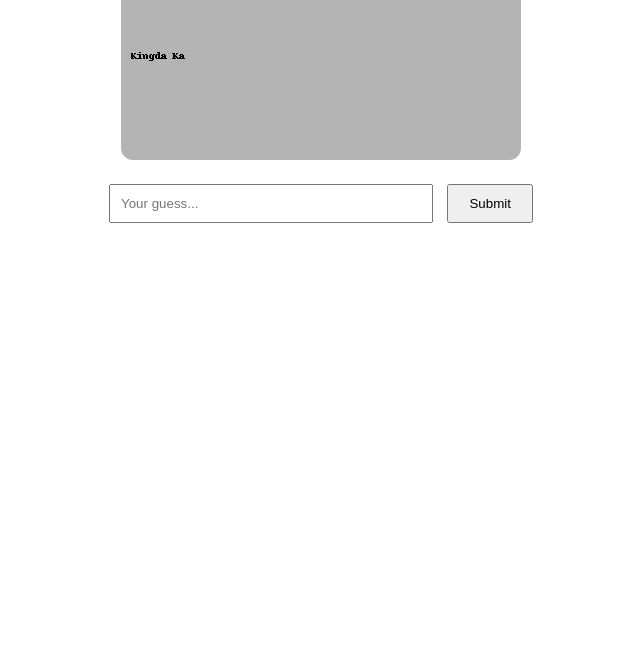
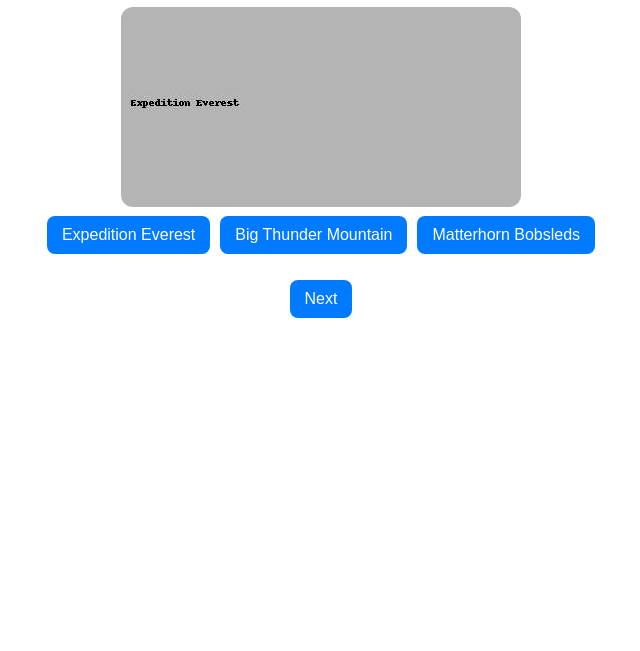
Before and after one commit to AxiisCoaster/guessthecoaster, a plain HTML site: page index.html in a window 1280 px wide. Shown: the part 149-800 px from the top of the page, without its empty margins (319-959 px from the left). Drawn offline with Linux system fonts and the light colour scheme.

Commit message:
Add files via upload

```diff
--- a/coasters.js
+++ b/coasters.js
@@ -1,39 +1,28 @@
+
 const coasters = [
   {
-    "name": "Expedition Everest",
-    "image": "img/everest.jpg",
-    "acceptedAnswers": [
-      "expedition everest",
-      "everest"
-    ]
+    image: "img/everest.jpg",
+    answer: "Expedition Everest",
+    options: ["Expedition Everest", "Big Thunder Mountain", "Matterhorn Bobsleds"]
   },
   {
-    "name": "Steel Vengeance",
-    "image": "img/steel.jpg",
-    "acceptedAnswers": [
-      "steel vengeance"
-    ]
+    image: "img/steel.jpg",
+    answer: "Steel Vengeance",
+    options: ["Steel Vengeance", "Iron Gwazi", "Zadra"]
   },
   {
-    "name": "Taron",
-    "image": "img/taron.jpg",
-    "acceptedAnswers": [
-      "taron"
-    ]
+    image: "img/taron.jpg",
+    answer: "Taron",
+    options: ["Taron", "Helix", "VelociCoaster"]
   },
   {
-    "name": "Shambhala",
-    "image": "img/shambhala.jpg",
-    "acceptedAnswers": [
-      "shambhala"
-    ]
+    image: "img/kingdaka.jpg",
+    answer: "Kingda Ka",
+    options: ["Top Thrill 2", "Kingda Ka", "Red Force"]
   },
   {
-    "name": "Kingda Ka",
-    "image": "img/kingdaka.jpg",
-    "acceptedAnswers": [
-      "kingda ka",
-      "kingdaka"
-    ]
+    image: "img/shambhala.jpg",
+    answer: "Shambhala",
+    options: ["Shambhala", "Silver Star", "Fury 325"]
   }
 ];
--- a/index.html
+++ b/index.html
@@ -2,25 +2,20 @@
 <!DOCTYPE html>
 <html lang="en">
 <head>
-  <meta charset="UTF-8">
-  <title>🎢 Guess the Coaster</title>
-  <style>
-    body { font-family: Arial, sans-serif; text-align: center; margin-top: 50px; }
-    #coaster-img { border-radius: 12px; margin-bottom: 20px; }
-    input { padding: 10px; width: 300px; }
-    button { padding: 10px 20px; margin-left: 10px; }
-    #feedback { margin-top: 20px; font-weight: bold; }
-  </style>
+  <meta charset="UTF-8" />
+  <meta name="viewport" content="width=device-width, initial-scale=1.0"/>
+  <title>Guess the Coaster</title>
+  <link rel="stylesheet" href="style.css">
 </head>
 <body>
-  <h1>🎢 Guess the Coaster</h1>
-  <img id="coaster-img" src="" alt="Coaster Image" width="400">
-  <div>
-    <input type="text" id="guess-input" placeholder="Your guess...">
-    <button onclick="checkGuess()">Submit</button>
+  <div class="container">
+    <button id="lang-toggle">FR</button>
+    <h1 id="game-title">Guess the Roller Coaster</h1>
+    <img id="coaster-img" src="img/everest.jpg" alt="Coaster" width="400"/>
+    <div class="choices" id="choices"></div>
+    <p id="feedback"></p>
+    <button id="next-btn">Next</button>
   </div>
-  <p id="feedback"></p>
-
   <script src="coasters.js"></script>
   <script src="script.js"></script>
 </body>
--- a/script.js
+++ b/script.js
@@ -1,30 +1,66 @@
 
 let current = 0;
+let lang = 'en';
 
-function loadCoaster() {
-  const img = document.getElementById("coaster-img");
-  const feedback = document.getElementById("feedback");
-  const input = document.getElementById("guess-input");
-  input.value = "";
-  feedback.textContent = "";
-  img.src = coasters[current].image;
+const translations = {
+  en: {
+    title: "Guess the Roller Coaster",
+    next: "Next",
+    correct: "Correct!",
+    wrong: "Try again",
+    langToggle: "FR"
+  },
+  fr: {
+    title: "Devine le Grand Huit",
+    next: "Suivant",
+    correct: "Bravo !",
+    wrong: "Réessaye",
+    langToggle: "EN"
+  }
+};
+
+const titleEl = document.getElementById("game-title");
+const imgEl = document.getElementById("coaster-img");
+const choicesEl = document.getElementById("choices");
+const feedbackEl = document.getElementById("feedback");
+const nextBtn = document.getElementById("next-btn");
+const langBtn = document.getElementById("lang-toggle");
+
+function updateTexts() {
+  const t = translations[lang];
+  titleEl.textContent = t.title;
+  nextBtn.textContent = t.next;
+  langBtn.textContent = t.langToggle;
 }
 
-function checkGuess() {
-  const input = document.getElementById("guess-input").value.trim().toLowerCase();
-  const feedback = document.getElementById("feedback");
-  const accepted = coasters[current].acceptedAnswers.map(a => a.toLowerCase());
-
-  if (accepted.includes(input)) {
-    feedback.textContent = "✅ Correct! Great job!";
-    feedback.style.color = "green";
-  } else {
-    feedback.textContent = "❌ Try again!";
-    feedback.style.color = "red";
-  }
+function showCoaster() {
+  const coaster = coasters[current];
+  imgEl.src = coaster.image;
+  choicesEl.innerHTML = "";
+  feedbackEl.textContent = "";
+  coaster.options.forEach(option => {
+    const btn = document.createElement("button");
+    btn.textContent = option;
+    btn.onclick = () => {
+      if (option === coaster.answer) {
+        feedbackEl.textContent = translations[lang].correct;
+      } else {
+        feedbackEl.textContent = translations[lang].wrong;
+      }
+    };
+    choicesEl.appendChild(btn);
+  });
 }
 
-window.onload = () => {
-  current = Math.floor(Math.random() * coasters.length);
-  loadCoaster();
+nextBtn.onclick = () => {
+  current = (current + 1) % coasters.length;
+  showCoaster();
 };
+
+langBtn.onclick = () => {
+  lang = lang === "en" ? "fr" : "en";
+  updateTexts();
+};
+
+updateTexts();
+showCoaster();
--- a/style.css
+++ b/style.css
@@ -2,29 +2,30 @@
 body {
   font-family: Arial, sans-serif;
   text-align: center;
-  background: #f5f5f5;
-  margin: 0;
-  padding: 0;
+  padding: 20px;
 }
+
 .container {
-  margin-top: 50px;
+  max-width: 600px;
+  margin: auto;
 }
-#coaster-img {
-  width: 80%;
-  max-width: 400px;
-  height: auto;
-  margin-bottom: 20px;
+
+img {
+  max-width: 100%;
+  border-radius: 12px;
 }
-input {
-  padding: 10px;
+
+button {
+  margin: 5px;
+  padding: 10px 15px;
   font-size: 16px;
+  border-radius: 8px;
+  border: none;
+  background: #007bff;
+  color: white;
+  cursor: pointer;
 }
-button {
-  padding: 10px 20px;
-  font-size: 16px;
-  margin-left: 10px;
+
+button:hover {
+  background: #0056b3;
 }
-#feedback {
-  margin-top: 20px;
-  font-weight: bold;
-}
```
